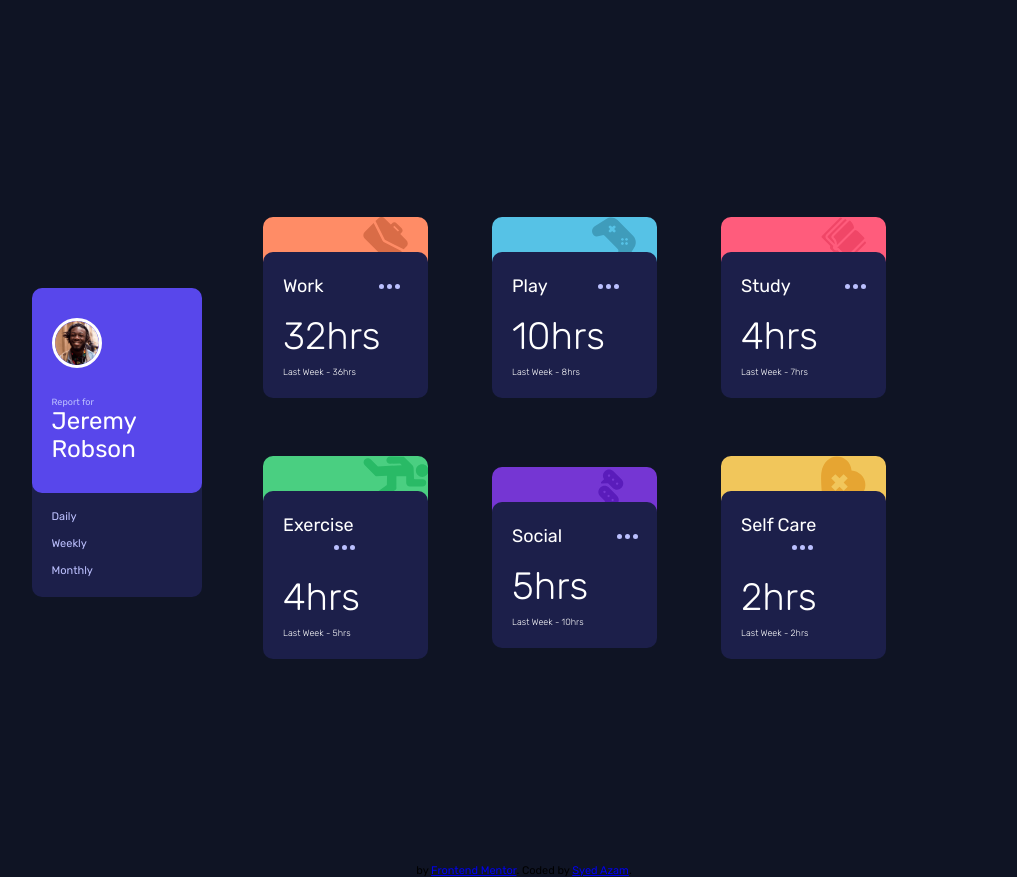
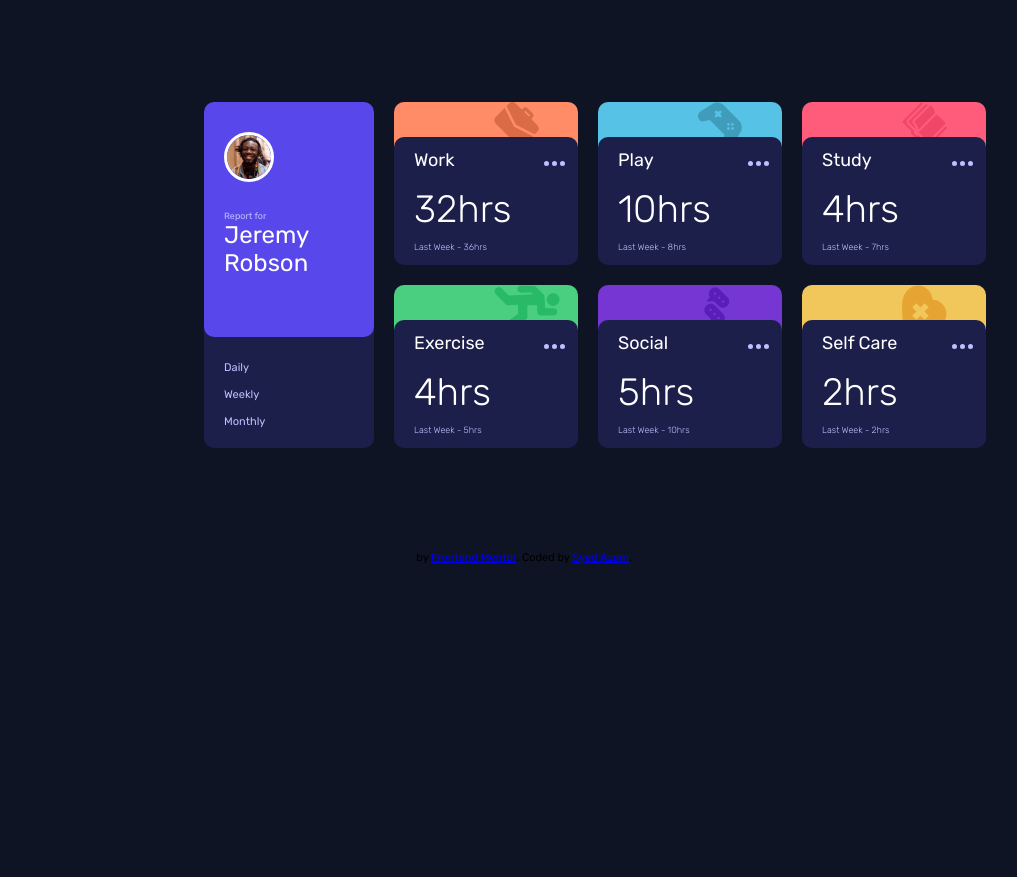
Before and after one commit to SyedAzam246/Time-Tracking-Dashboard, a website: page index.html in a window 1280 px wide. Shown: the whole page, without its empty margins (116-1133 px from the left). After the commit the page ends 800 px from the top, so only its background shows below. Drawn offline with Linux system fonts and the light colour scheme.

Commit message:
Desktop version style complete

```diff
--- a/index.html
+++ b/index.html
@@ -32,7 +32,7 @@
       <div class="work-background small-card-back">
       </div>
       <div class="work-main card">
-        <div class="work-main-title card-title">Work <a href="#" class="nav-link"><span class="card-nav-dot"></span></a> </div>
+        <div class="work-main-title card-title">Work </div> <a href="#" class="nav-link"><span class="card-nav-dot"></span></a>
         <div class="work-main-time card-time">32hrs</div>
         <div class="work-main-last-status card-status">Last Week - 36hrs</div>
       </div>
@@ -42,7 +42,7 @@
       <div class="play-background small-card-back">
       </div>
       <div class="play-main card">
-        <div class="play-main-title  card-title">Play<a href="#" class="nav-link"><span class="card-nav-dot"></span></a> </div>
+        <div class="play-main-title  card-title">Play </div><a href="#" class="nav-link"><span class="card-nav-dot"></span></a>
         <div class="play-main-time card-time">10hrs</div>
         <div class="play-main-last-status  card-status">Last Week - 8hrs</div>
       </div>
@@ -52,7 +52,7 @@
       <div class="study-background small-card-back">
       </div>
       <div class="study-main card">
-        <div class="study-main-title card-title">Study <a href="#" class="nav-link"><span class="card-nav-dot"></span></a> </div>
+        <div class="study-main-title card-title">Study </div> <a href="#" class="nav-link"><span class="card-nav-dot"></span></a>
         <div class="study-main-time card-time">4hrs</div>
         <div class="study-main-last-status card-status">Last Week - 7hrs</div>
       </div>
@@ -62,7 +62,7 @@
       <div class="exercise-background small-card-back">
       </div>
       <div class="exercise-main card">
-        <div class="exercise-main-title card-title">Exercise <a href="#" class="nav-link"><span class="card-nav-dot"></span></a> </div>
+        <div class="exercise-main-title card-title">Exercise </div> <a href="#" class="nav-link"><span class="card-nav-dot"></span></a>
         <div class="exercise-main-time card-time">4hrs</div>
         <div class="exercise-main-last-status card-status">Last Week - 5hrs</div>
       </div>
@@ -72,7 +72,7 @@
       <div class="social-background small-card-back">
       </div>
       <div class="social-main card">
-        <div class="social-main-title card-title">Social <a href="#" class="nav-link"><span class="card-nav-dot"></span></a> </div>
+        <div class="social-main-title card-title">Social </div> <a href="#" class="nav-link"><span class="card-nav-dot"></span></a>
         <div class="social-main-time card-time">5hrs</div>
         <div class="social-main-last-status card-status">Last Week - 10hrs</div>
       </div>
@@ -82,7 +82,7 @@
       <div class="self-care-background small-card-back">
       </div>
       <div class="self-care-main card">
-        <div class="self-care-main-title card-title">Self Care <a href="#" class="nav-link"><span class="card-nav-dot"></span></a> </div>
+        <div class="self-care-main-title card-title">Self Care</div> <a href="#" class="nav-link"><span class="card-nav-dot"></span></a>
         <div class="self-care-main-time card-time">2hrs</div>
         <div class="self-care-main-last-status card-status">Last Week - 2hrs</div>
       </div>
@@ -94,5 +94,6 @@
     <div> by <a href="https://www.frontendmentor.io?ref=challenge" target="_blank">Frontend Mentor</a>.  <span>Coded by <a href="#">Syed Azam</a>.</span> </div>
 
   </footer>
+  <script src="js/style.js"></script>
 </body>
 </html>
--- a/js/style.js
+++ b/js/style.js
@@ -0,0 +1,21 @@
+const cards = document.querySelectorAll('.card');
+const navLink = document.querySelectorAll('.card-nav-dot');
+
+cards.forEach(e => {
+    e.addEventListener('mouseover', () => {
+        removeActiveClass();
+        e.classList.add('active');
+
+    })
+
+})
+
+function removeActiveClass () {
+
+    cards.forEach(e => {
+        e.addEventListener('mouseleave', () =>{
+            e.classList.remove('active')
+        })
+
+    })
+}
--- a/sass/component/_cards.scss
+++ b/sass/component/_cards.scss
@@ -6,6 +6,7 @@
   background-color: $Blue;
   border-radius: 10px;
   z-index: 2;
+  height: 235px;
 }
 .text-link {
   text-decoration: none;
@@ -13,7 +14,7 @@
 }
 .person {
   width: 170px;
-
+  padding-bottom: 20px;
   &-img {
     width: 50px;
     height: 50px;
@@ -43,9 +44,9 @@
   &-subcard {
     background-color: $Dark-blue;
     //align-items: flex-end;
-    padding: 40px 0 6px 0;
+    padding: 36px 0 6px 0;
     border-radius: 10px;
-    margin-top: -33px;
+    margin-top: -22px;
     &-daily,
     &-weekly,
     &-monthly {
@@ -63,9 +64,14 @@
 
 .card {
   color: $white;
-  width: 165px;
-  padding: 15px 0;
+  width: 184px;
+  padding: 7px 0;
+  align-items: center;
   background-color: $Dark-blue;
+  grid-template-columns: 150px 22px;
+  grid-template-rows: 39px 50px 25px;
+  grid-template-areas: "title nav-dot" "time time" "status status";
+  display: grid;
   border-radius: 10px;
   &-title,
   &-time,
@@ -76,14 +82,18 @@
   &-title {
     font-size: $title-font;
     margin-bottom: 16px;
+    grid-area: title;
   }
   &-time {
     font-size: 38px;
     font-weight: $font-weight-1;
+    grid-area: time;
   }
   &-status {
     font-size: 9px;
     font-weight: $font-weight-1;
+    grid-area: status;
+    color: $Pale-Blue;
   }
 }
 
@@ -98,6 +108,8 @@
   border-top-right-radius: 10px;
   height: 45px;
   margin-bottom: -10px;
+
+  //display: grid;
 }
 
 .card-nav-dot {
@@ -107,9 +119,11 @@
   color: #fff;
   display: inline-block;
   background-repeat: repeat-x;
-
-  margin-left: 35%;
-  //margin-right: 2px;
+  grid-area: nav-dot;
+  &:hover {
+    filter: invert(54%) sepia(106%) saturate(155%) hue-rotate(136deg)
+      brightness(382%) contrast(131%);
+  }
 }
 .work {
   &-background {
@@ -147,3 +161,11 @@
     background-color: $Soft-orange-self-care;
   }
 }
+
+.text-link:hover {
+  color: $white;
+}
+
+.active {
+  background-color: $Desaturated-blue;
+}
--- a/sass/layout/_grids.scss
+++ b/sass/layout/_grids.scss
@@ -1,13 +1,13 @@
 .container {
-  width: 70%;
-  height: 60vh;
+  width: 50%;
+  //height: 60vh;
   display: grid;
   grid-template-columns: repeat(4, 1fr);
   grid-template-rows: repeat(2, 1fr);
   justify-items: center;
-  align-items: center;
+  //align-items: center;
   grid-gap: 20px;
-  margin: 15% 10%;
+  margin: 8% auto;
 }
 
 .person {
```
Also changed, not shown: css/style.css.
